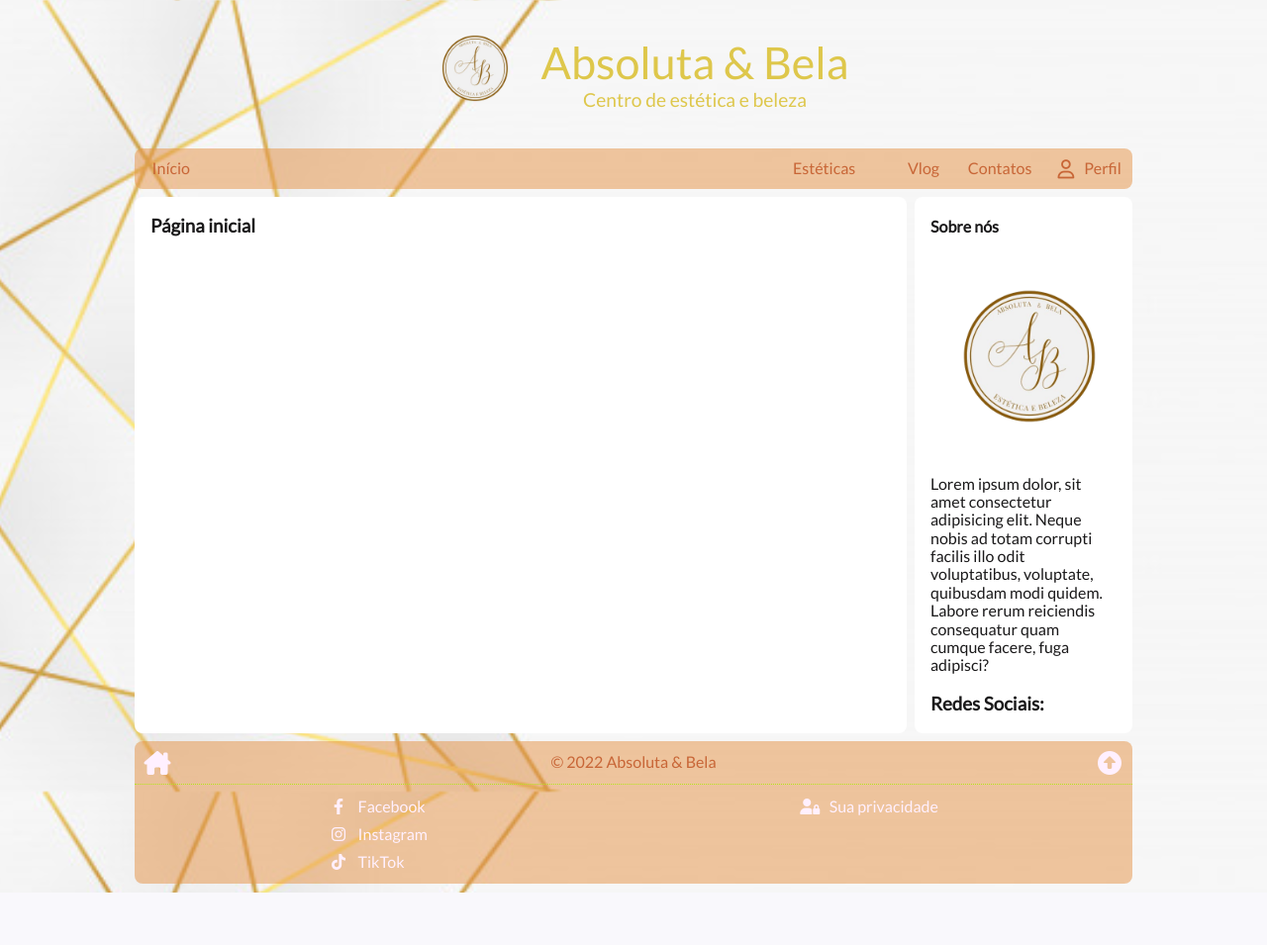
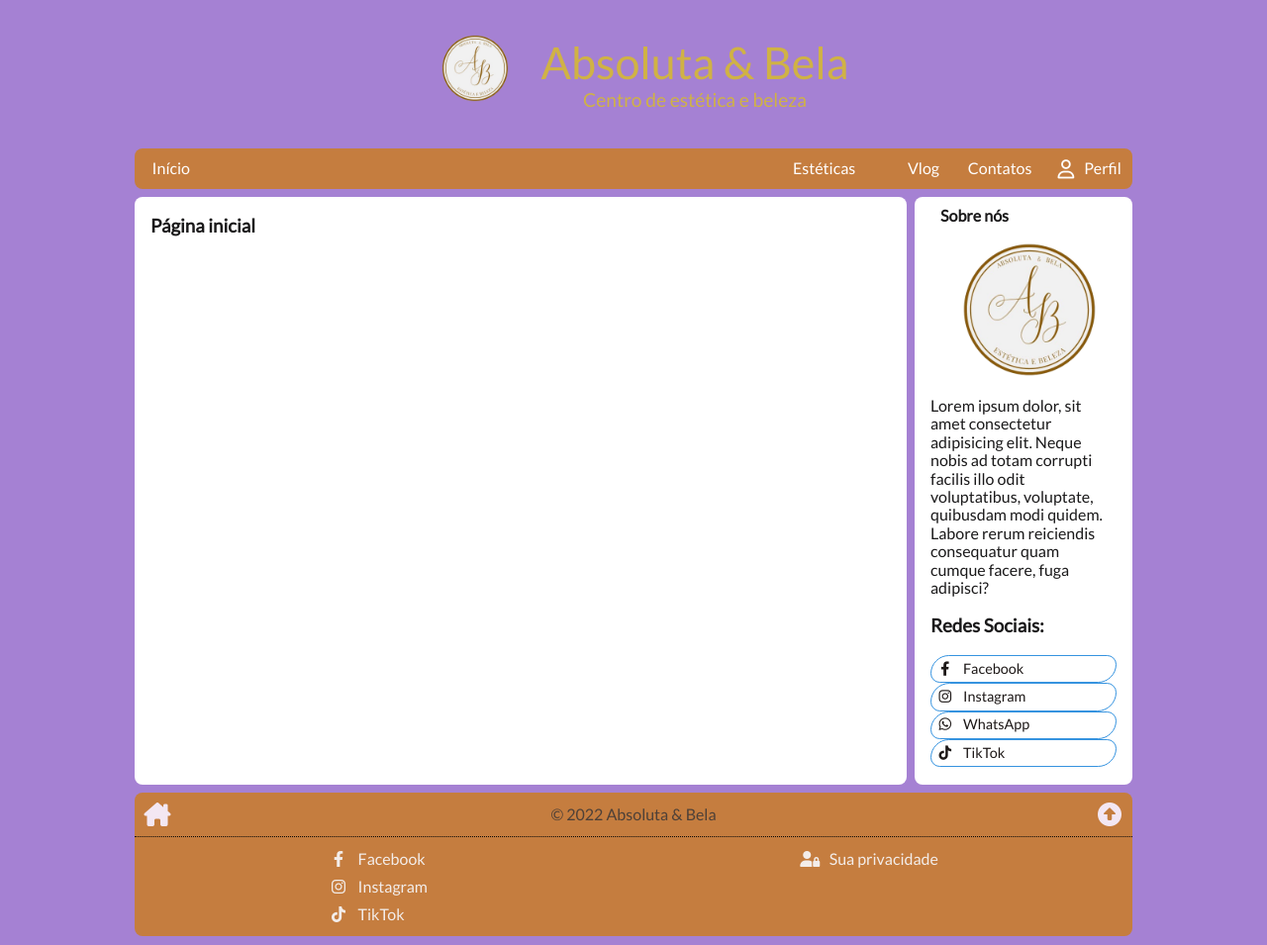
Before and after one commit to moraisvitoria/Flore-a, a PHP site: page / in a window 1280 px wide. Shown: the whole page at 99% size. Before the commit the page ends 902 px from the top, so only its background shows below. Run offline with PHP 8.4, Linux system fonts and the light colour scheme.

Commit message:
Reajustes background

```diff
--- a/pages/home/index.html
+++ b/pages/home/index.html
@@ -1,3 +1,4 @@
+
 <!-- Conteúdo principal -->
 <article>
 
@@ -9,10 +10,33 @@
 <aside>
 
     <h4>Sobre nós</h4>
-    <img src="/img/download.png" alt="Absoluta&Bela" height="200" width="200">
-    <p>Lorem ipsum dolor, sit amet consectetur adipisicing elit. Neque nobis ad totam corrupti facilis illo odit voluptatibus,
+        <img src="/img/download.png" alt="Absoluta&Bela" height="200" width="200" title="Logotipo Absoluta & Bela">
+
+       <p>Lorem ipsum dolor, sit amet consectetur adipisicing elit. Neque nobis ad totam corrupti facilis illo odit voluptatibus,
         voluptate, quibusdam modi quidem. Labore rerum reiciendis consequatur quam cumque facere, fuga adipisci?</p>
 
     <h3>Redes Sociais:</h3>
 
+    <div id="redes">
+    <nav>
+        <a href="https://facebook.com/" target="_blank" title="Nosso Facebook">
+            <i class="fa-brands fa-facebook-f fa-fw"></i>
+            <span>Facebook</span>
+          </a>
+          <a href="https://instagram.com/" target="_blank" title="Nosso Instagram">
+            <i class="fa-brands fa-instagram fa-fw"></i>
+            <span>Instagram</span>
+          </a>
+          <a href="https://whatsapp.com/" target="_blank" title="Nosso WhatsApp">
+            <i class="fa-brands fa-whatsapp fa-fw"></i>
+            <span>WhatsApp</span>
+
+          <a href="https://tiktok.com/" target="_blank" title="Nosso TikTok">
+            <i class="fa-brands fa-tiktok fa-fw"></i>
+            <span>TikTok</span>
+          </a>
+        </div>
+        <span>&nbsp;</span>
+    </nav>
+
 </aside>
--- a/pages/home/style.css
+++ b/pages/home/style.css
@@ -0,0 +1,36 @@
+
+h4{
+    display: flex;
+    margin: auto;
+    padding: 10px;
+    text-align: center;
+    margin-bottom: -25px;
+}
+
+p {
+    margin-top: -15px;
+    text-align: left;
+}
+
+#redes nav a {
+  display: block;
+  padding: .3rem;
+  font-size: 0.9rem;
+  border: 1px solid rgba(28, 133, 219, 0.884);
+  border-radius: 50px 25px;
+  color: rgb(29, 24, 23);
+}
+
+#redes nav a span {
+    display: inline-block;
+    margin-left: .4rem;
+}
+
+#redes nav a:hover {
+    color: rgb(11, 142, 92);
+    text-decoration: none;
+}
+
+#redes nav a:hover > i {
+    transform: scale(1.5) rotate(15deg);
+  }
--- a/style.css
+++ b/style.css
@@ -57,7 +57,7 @@ body {
   font-family: "Lato", sans-serif;
 
   /* Tamanho da fonte padrão → 1rem = 16px */
-  font-size: 16px;
+  font-size: 1rem;
 
   /* Cor da fonte padrão */
   color: rgb(26, 25, 26);
@@ -78,8 +78,8 @@ a:hover {
 /* Fundo da página */
 body {
   background-attachment: fixed;
-  background-color: rgba(177, 102, 4, 0.671);
-  background-image: url("/img/fundo-site.2.jpg");
+  background-color: rgba(145, 101, 202, 0.815);
+  /*background-image: url("/img/fundo-site.2.jpg");*/
   background-position: center;
   background-repeat: no-repeat;
   background-size: cover;
@@ -136,10 +136,6 @@ body {
 	font-size: 2.8rem;
 	color:rgba(216, 189, 39, 0.829);
 	text-align: center;
-  /*margin: 0;
-  font-size: 1.6rem;
-  color: rgb(255, 255, 255);
-  text-align: center;*/
 }
 
 /* Slogan abaixo do título */
@@ -155,7 +151,7 @@ body {
 
 /* Formato do quadro */
 #wrap>nav {
-  background-color: rgba(230, 150, 76, 0.521);
+  background-color: rgba(199, 125, 55, 0.945);
   border-radius: 0.5rem;
   margin: 0.5rem;
   margin-top: 0;
@@ -173,7 +169,7 @@ body {
   flex-direction: column;
   padding: 0.7rem;
   text-align: center;
-  color: rgba(197, 94, 47, 0.925);
+  color: rgb(255, 254, 254);
   text-decoration: none;
 
   /* Efeito de transição */
@@ -276,11 +272,11 @@ body {
  **********/
 
 #wrap>footer {
-  background-color: rgba(230, 150, 76, 0.521);
+  background-color: rgba(199, 125, 55, 0.945);
   border-radius: 0.5rem;
   margin: 0.5rem;
   margin-top: 0;
-  color: rgba(197, 94, 47, 0.925);
+  color: rgba(68, 59, 55, 0.925);
 }
 
 /* Bloco superior do rodapé */
@@ -288,14 +284,14 @@ body {
   display: flex;
   align-items: center;
   justify-content: space-between;
-  border-bottom: 1px dotted rgba(178, 231, 20, 0.955);
+  border-bottom: 1px dotted rgb(7, 7, 7);
 }
 
 /* Links do bloco */
 #fsup a {
   padding: 0.5rem;
   text-align: center;
-  color: rgb(255, 240, 255);
+  color: rgb(243, 231, 243);
   text-decoration: none;
   transition: 0.25s;
   font-size: 1.5rem;
@@ -304,7 +300,7 @@ body {
 
 /* Links do bloco quando curso passar sobre (:hover) */
 #fsup a:hover {
-  color: rgb(167, 172, 250);
+  color: rgb(11, 142, 92);
 }
 
 /* Bloco inferior do rodapé */
@@ -326,7 +322,7 @@ body {
   display: block;
   padding: .3rem;
   font-size: 0.9rem;
-  color: rgb(255, 240, 255);
+  color: rgb(243, 237, 234);
 
 }
 
@@ -337,7 +333,7 @@ body {
 
 /* Links do bloco quando curso passar sobre (:hover) */
 #finf nav a:hover {
-  color: rgb(51, 11, 142);
+  color: rgb(11, 142, 92);
   text-decoration: none;
 }
 
@@ -390,7 +386,7 @@ body {
 
  #dropable {
   position: absolute;
-  padding: 1rem;
+  padding: .4rem;
   background: rgba(0, 0, 0, 0.201);
   border-radius: .5rem 0 0 .5rem;
   z-index: 10;
@@ -399,7 +395,7 @@ body {
   display: none;
 
   /* Altura do menu */
-  top: 11.9rem;
+  top: 16.9rem;
 
   /* Menu abre à partir da direita */
   right: 0;
@@ -420,10 +416,10 @@ body {
 
 #dropable nav a {
   padding: 1rem;
-  color: rgb(250, 255, 255);
+  color: rgb(236, 245, 245);
   display: flex;
   align-items: center;
-  background-color: rgba(230, 150, 76, 0.521);
+  background-color: rgb(185, 119, 57);
 }
 
 /* Arredonda bordas */
@@ -436,8 +432,8 @@ body {
 }
 
 #dropable nav a:hover {
-  background: rgb(252, 226, 252);
-  color: rgb(201, 186, 100);
+  background: rgb(221, 157, 221);
+  color: rgb(182, 176, 141);
 }
 
 #dropable nav i {
```
Also changed, not shown: script.js (+1 -97 lines).
